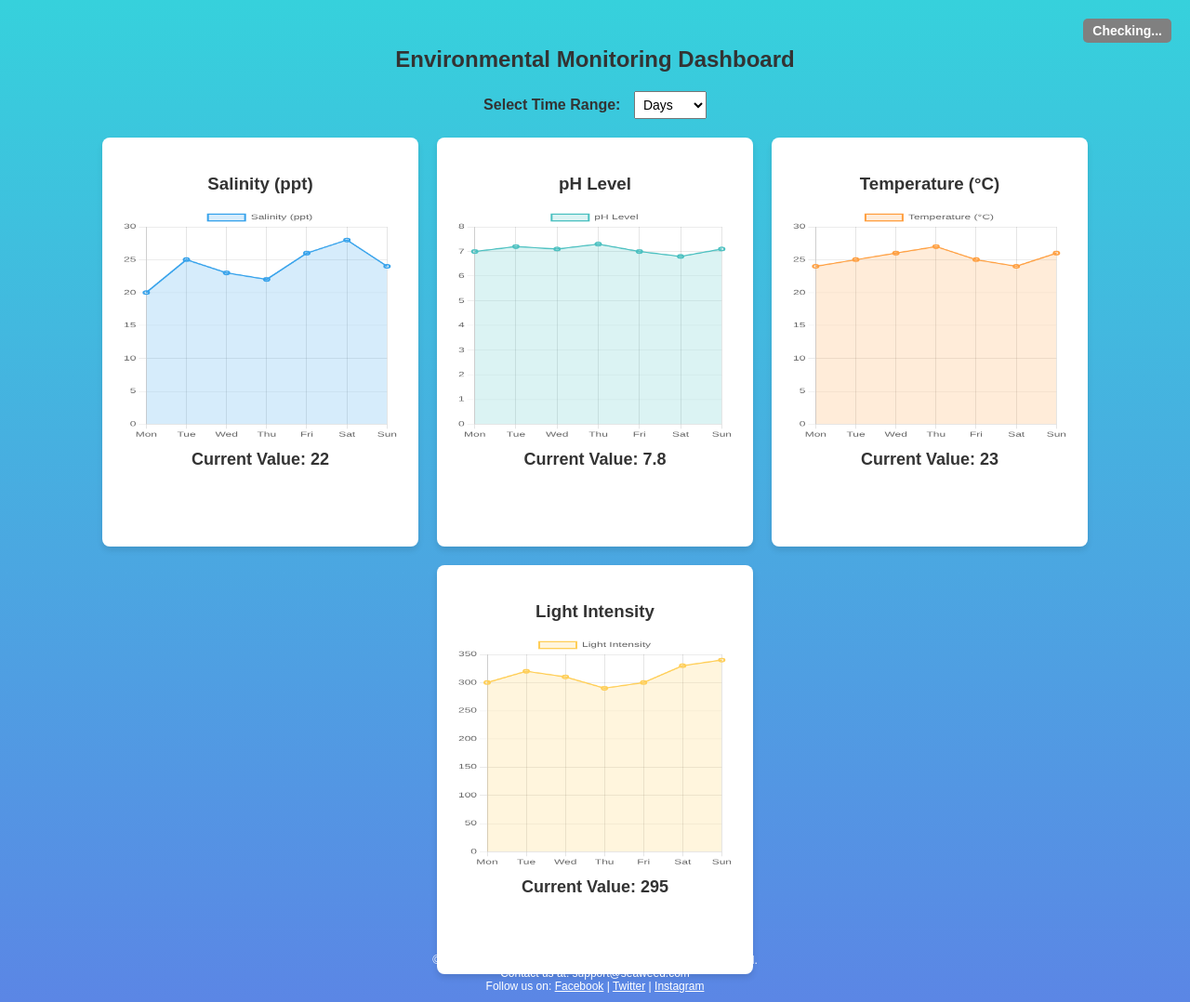
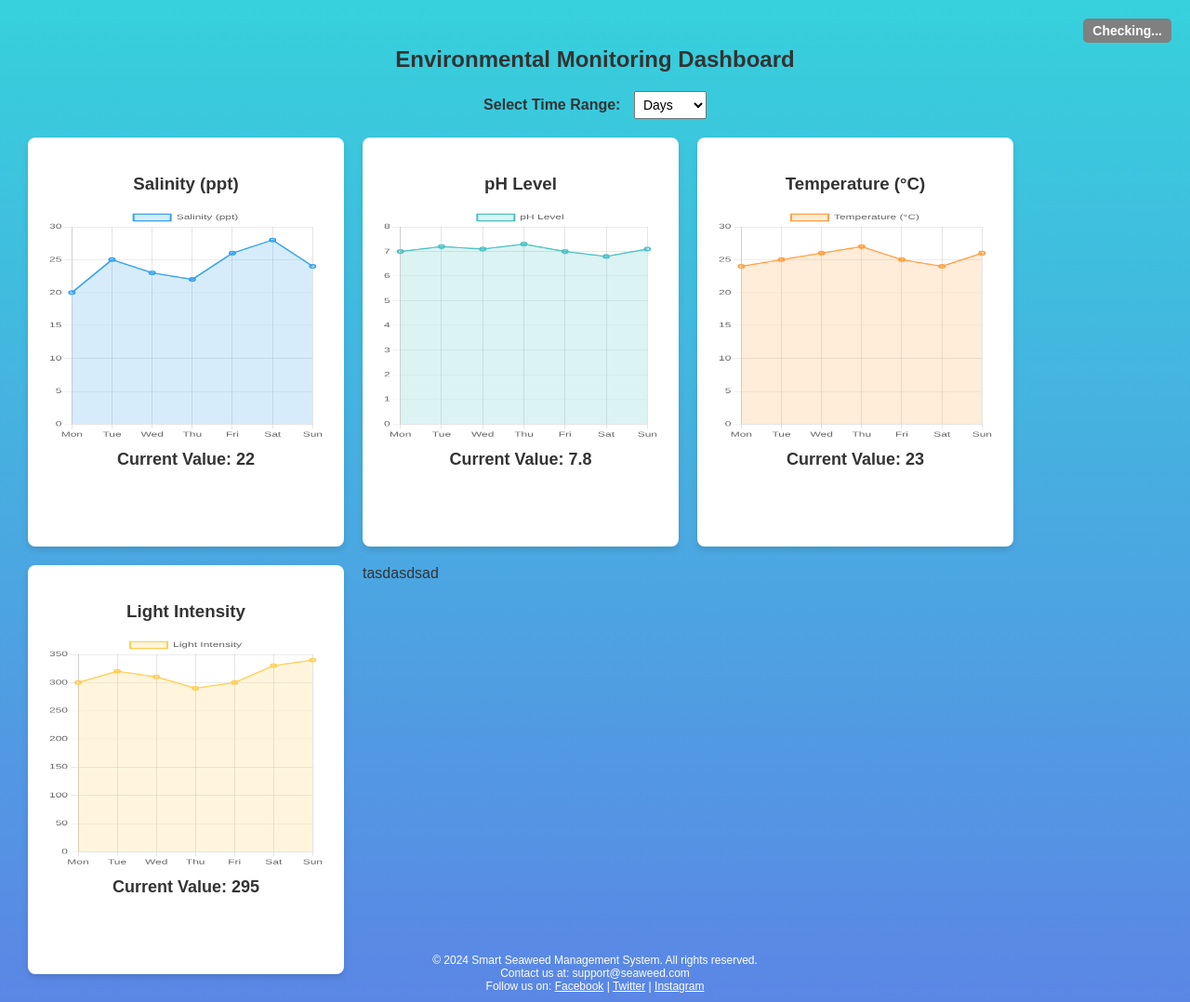
Before and after one commit to aminfaiad/fypseaweed, a PHP site: the page made by test web/dashboard/index.html in a window 1280 px wide. Shown: the whole page at 93% size. Run offline with PHP 8.4, Linux system fonts and the light colour scheme.

Commit message:
added images

```diff
--- a/test web/dashboard/index.html
+++ b/test web/dashboard/index.html
@@ -20,6 +20,7 @@
                 <option value="months">Months</option>
             </select>
         </div>
+        <div class="image-cards">
             <div class="cards-container">
                 <div class="card">
                     <h3>Salinity (ppt)</h3>
@@ -41,7 +42,10 @@
                     <canvas id="lightIntensityChart"></canvas>
                     <p class="current-value">Current Value: <span id="lightIntensityValue">-</span></p>
                 </div>
+                <div class="image-container">tasdasdsad</div>
             </div>
+        </div>
+
     </div>
     <footer>
         &copy; 2024 Smart Seaweed Management System. All rights reserved. <br>
--- a/test web/dashboard/styles.css
+++ b/test web/dashboard/styles.css
@@ -54,7 +54,14 @@ body {
 
 .cards-container {
     display: flex;
-    justify-content: center;
+    justify-content: left;
+    flex-wrap: wrap;
+    gap: 20px;
+}
+
+.image-cards {
+    display: flex;
+    justify-content: left;
     flex-wrap: wrap;
     gap: 20px;
 }
```
Lines whose indentation alone changed are shown as unchanged.
